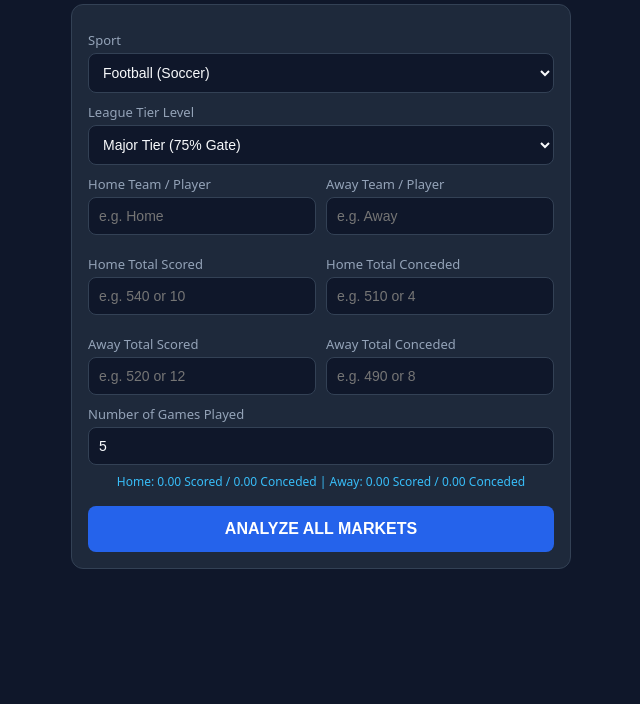
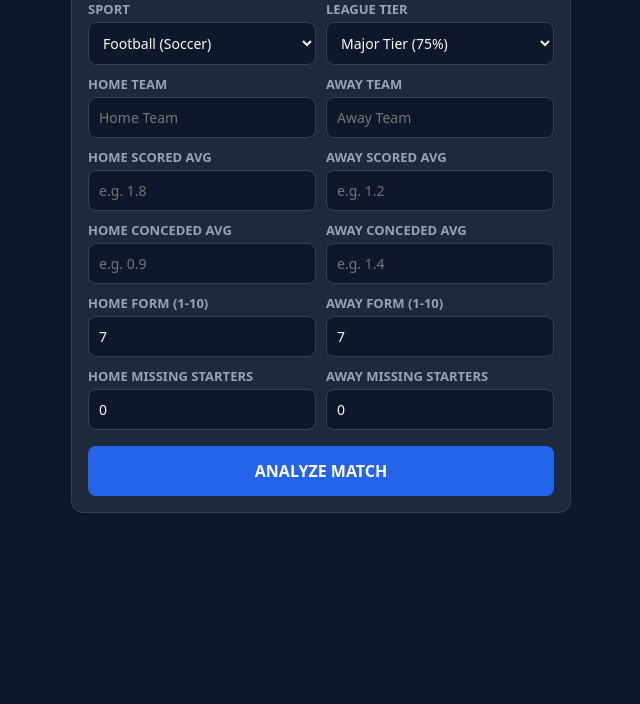
Before and after one commit to SurviveLabs/sport-prediction-app., a website: page public/index.html in a window 1280 px wide. Shown: the part 96-800 px from the top of the page, without its empty margins (319-959 px from the left). Drawn offline with Linux system fonts and the light colour scheme.

Commit message:
Enhance PWA settings and form structure
Refactor HTML structure and improve form inputs for match prediction.

```diff
--- a/public/index.html
+++ b/public/index.html
@@ -1,10 +1,17 @@
 <!DOCTYPE html>
 <html lang="en">
-    <!-- PWA Manifest Link -->
-    <link rel="manifest" href="/manifest.json" />
-<meta name="theme-color" content="#0f172a" />
-<meta name="mobile-web-app-capable" content="yes" />
-<meta name="apple-mobile-web-app-status-bar-style" content="black-translucent" />
+<head>
+  <meta charset="UTF-8">
+  <meta name="viewport" content="width=device-width, initial-scale=1.0, maximum-scale=1.0, user-scalable=no">
+  <title>MATCHDAY - Sports Prediction Engine</title>
+
+  <!-- PWA & Mobile Settings -->
+  <link rel="manifest" href="/manifest.json">
+  <meta name="theme-color" content="#0f172a">
+  <meta name="mobile-web-app-capable" content="yes">
+  <meta name="apple-mobile-web-app-status-bar-style" content="black-translucent">
+
+  <!-- Service Worker Registration -->
   <script>
     if ('serviceWorker' in navigator) {
       window.addEventListener('load', () => {
@@ -15,12 +22,6 @@
     }
   </script>
 
-</head>
-<head>
-  <link rel="manifest" href="/manifest.json" />
-  <meta charset="UTF-8" />
-  <meta name="viewport" content="width=device-width, initial-scale=1.0" />
-  <title>MATCHDAY - Sports Prediction Engine</title>
   <style>
     :root {
       --bg: #0f172a;
@@ -30,95 +31,26 @@
       --text: #f8fafc;
       --muted: #94a3b8;
       --border: #334155;
+      --danger: #ef4444;
     }
-    body {
-      margin: 0;
-      padding: 16px;
-      background: var(--bg);
-      color: var(--text);
-      font-family: system-ui, -apple-system, sans-serif;
-    }
-    .container {
-      max-width: 500px;
-      margin: 0 auto;
-    }
-    h1 {
-      text-align: center;
-      margin-bottom: 20px;
-      letter-spacing: 1px;
-    }
-    .card {
-      background: var(--card);
-      border: 1px solid var(--border);
-      border-radius: 12px;
-      padding: 16px;
-      margin-bottom: 16px;
-    }
-    label {
-      display: block;
-      font-size: 13px;
-      color: var(--muted);
-      margin: 10px 0 4px;
-    }
-    select, input {
-      width: 100%;
-      padding: 10px;
-      background: #0f172a;
-      border: 1px solid var(--border);
-      border-radius: 8px;
-      color: var(--text);
-      box-sizing: border-box;
-      font-size: 14px;
-    }
-    .grid {
-      display: grid;
-      grid-template-columns: 1fr 1fr;
-      gap: 10px;
-    }
-    button {
-      width: 100%;
-      padding: 14px;
-      background: var(--accent);
-      color: white;
-      border: none;
-      border-radius: 8px;
-      font-weight: bold;
-      font-size: 16px;
-      cursor: pointer;
-      margin-top: 16px;
-    }
-    button:hover { opacity: 0.9; }
-    .quick-box {
-      font-size: 12px;
-      color: #38bdf8;
-      margin-top: 8px;
-      text-align: center;
-    }
-    .output-box {
-      display: none;
-      margin-top: 20px;
-    }
-    .badge {
-      display: inline-block;
-      padding: 4px 8px;
-      border-radius: 4px;
-      font-size: 12px;
-      font-weight: bold;
-      background: var(--green);
-    }
-    .scoreline {
-      font-size: 28px;
-      font-weight: bold;
-      text-align: center;
-      margin: 10px 0;
-    }
-    .market-row {
-      display: flex;
-      justify-content: space-between;
-      padding: 8px 0;
-      border-bottom: 1px solid var(--border);
-      font-size: 14px;
-    }
+    * { box-sizing: border-box; margin: 0; padding: 0; font-family: system-ui, -apple-system, sans-serif; }
+    body { background: var(--bg); color: var(--text); padding: 16px; display: flex; justify-content: center; }
+    .container { max-width: 500px; width: 100%; margin: 0 auto; }
+    h1 { text-align: center; margin-bottom: 20px; letter-spacing: 1px; color: #38bdf8; font-size: 1.5rem; }
+    .card { background: var(--card); border: 1px solid var(--border); border-radius: 12px; padding: 16px; margin-bottom: 16px; }
+    label { display: block; font-size: 13px; color: var(--muted); margin: 10px 0 4px; font-weight: 600; text-transform: uppercase; }
+    select, input { width: 100%; padding: 10px; background: #0f172a; border: 1px solid var(--border); border-radius: 8px; color: var(--text); font-size: 14px; }
+    .grid { display: grid; grid-template-columns: 1fr 1fr; gap: 10px; }
+    button { width: 100%; padding: 14px; background: var(--accent); color: white; border: none; border-radius: 8px; font-weight: 700; font-size: 1rem; cursor: pointer; margin-top: 16px; }
+    button:active { opacity: 0.8; }
+    .badge { display: inline-block; padding: 4px 8px; border-radius: 4px; font-size: 0.75rem; font-weight: 700; text-transform: uppercase; margin-bottom: 10px; }
+    .badge-pass { background: rgba(22, 163, 74, 0.2); color: #4ade80; border: 1px solid #22c55e; }
+    .badge-skip { background: rgba(239, 68, 68, 0.2); color: #f87171; border: 1px solid var(--danger); }
+    .market-row { display: flex; justify-content: space-between; align-items: center; padding: 8px 0; border-bottom: 1px solid var(--border); }
+    .market-row:last-child { border-bottom: none; }
+    .market-name { font-size: 0.85rem; }
+    .market-odds { font-size: 0.85rem; font-weight: 700; color: #38bdf8; }
+    #results { display: none; }
   </style>
 </head>
 <body>
@@ -126,153 +58,154 @@
 <div class="container">
   <h1>MATCHDAY</h1>
 
-  <div class="card">
+  <form id="predictForm" class="card">
+    <div class="grid">
+      <div>
         <label for="sportSelect">Sport</label>
         <select id="sportSelect">
           <option value="football">Football (Soccer)</option>
           <option value="basketball">Basketball</option>
         </select>
-
-    <label for="tierSelect">League Tier Level</label>
+      </div>
+      <div>
+        <label for="tierSelect">League Tier</label>
         <select id="tierSelect">
-      <option value="major">Major Tier (75% Gate)</option>
-      <option value="lower">Lower / Regional Tier (80% Gate)</option>
+          <option value="major">Major Tier (75%)</option>
+          <option value="lower">Lower Tier (80%)</option>
         </select>
+      </div>
+    </div>
 
     <div class="grid">
       <div>
-        <label for="homeName">Home Team / Player</label>
-        <input type="text" id="homeName" placeholder="e.g. Home" />
+        <label for="homeName">Home Team</label>
+        <input type="text" id="homeName" placeholder="Home Team">
       </div>
       <div>
-        <label for="awayName">Away Team / Player</label>
-        <input type="text" id="awayName" placeholder="e.g. Away" />
+        <label for="awayName">Away Team</label>
+        <input type="text" id="awayName" placeholder="Away Team">
       </div>
     </div>
 
-    <!-- Home Team Totals -->
-    <div class="grid" style="margin-top: 10px;">
+    <!-- Scored Stats -->
+    <div class="grid">
       <div>
-        <label for="homeTotalScored">Home Total Scored</label>
-        <input type="number" id="homeTotalScored" placeholder="e.g. 540 or 10" oninput="updateAverages()" />
+        <label for="homeAvgScored">Home Scored Avg</label>
+        <input type="number" step="0.01" id="homeAvgScored" placeholder="e.g. 1.8" required>
       </div>
       <div>
-        <label for="homeTotalConceded">Home Total Conceded</label>
-        <input type="number" id="homeTotalConceded" placeholder="e.g. 510 or 4" oninput="updateAverages()" />
+        <label for="awayAvgScored">Away Scored Avg</label>
+        <input type="number" step="0.01" id="awayAvgScored" placeholder="e.g. 1.2" required>
       </div>
     </div>
 
-    <!-- Away Team Totals -->
-    <div class="grid" style="margin-top: 10px;">
+    <!-- Conceded Stats -->
+    <div class="grid">
       <div>
-        <label for="awayTotalScored">Away Total Scored</label>
-        <input type="number" id="awayTotalScored" placeholder="e.g. 520 or 12" oninput="updateAverages()" />
+        <label for="homeAvgConceded">Home Conceded Avg</label>
+        <input type="number" step="0.01" id="homeAvgConceded" placeholder="e.g. 0.9" required>
       </div>
       <div>
-        <label for="awayTotalConceded">Away Total Conceded</label>
-        <input type="number" id="awayTotalConceded" placeholder="e.g. 490 or 8" oninput="updateAverages()" />
+        <label for="awayAvgConceded">Away Conceded Avg</label>
+        <input type="number" step="0.01" id="awayAvgConceded" placeholder="e.g. 1.4" required>
       </div>
     </div>
 
-    <label for="gamesCount">Number of Games Played</label>
-    <input type="number" id="gamesCount" value="5" oninput="updateAverages()" />
-
-    <!-- Real-Time Calculated Average Display -->
-    <div class="quick-box" id="calculatedAveragesDisplay">
-      Home: 0.00 Scored / 0.00 Conceded | Away: 0.00 Scored / 0.00 Conceded
+    <!-- Deep Prediction Inputs -->
+    <div class="grid">
+      <div>
+        <label for="homeFormWeight">Home Form (1-10)</label>
+        <input type="number" id="homeFormWeight" value="7" min="1" max="10">
+      </div>
+      <div>
+        <label for="awayFormWeight">Away Form (1-10)</label>
+        <input type="number" id="awayFormWeight" value="7" min="1" max="10">
+      </div>
     </div>
 
-    <!-- Hidden values passed to API -->
-    <input type="hidden" id="homeAvgScored" value="0" />
-    <input type="hidden" id="homeAvgConceded" value="0" />
-    <input type="hidden" id="awayAvgScored" value="0" />
-    <input type="hidden" id="awayAvgConceded" value="0" />
-
-    <button onclick="runPrediction()">ANALYZE ALL MARKETS</button>
+    <div class="grid">
+      <div>
+        <label for="homeKeyAbsences">Home Missing Starters</label>
+        <input type="number" id="homeKeyAbsences" value="0" min="0" max="5">
+      </div>
+      <div>
+        <label for="awayKeyAbsences">Away Missing Starters</label>
+        <input type="number" id="awayKeyAbsences" value="0" min="0" max="5">
+      </div>
     </div>
 
-  <!-- Output Display Card -->
-  <div class="card output-box" id="resultsCard">
-    <div style="text-align: center;">
-      <span class="badge" id="passBadge">PASSED FILTER</span>
-    </div>
-    <div class="scoreline" id="expectedScore">0 - 0</div>
-    <div id="marketsContainer"></div>
+    <button type="submit" id="submitBtn">ANALYZE MATCH</button>
+  </form>
+
+  <div id="results" class="card">
+    <div id="statusBadge" class="badge"></div>
+    <h3 id="expectedScore" style="margin-bottom: 12px; font-size: 1.1rem;"></h3>
+    <div id="marketsList"></div>
   </div>
 </div>
 
 <script>
-  function updateAverages() {
-    const games = parseFloat(document.getElementById('gamesCount').value) || 1;
+  document.getElementById('predictForm').addEventListener('submit', async (e) => {
+    e.preventDefault();
+    const btn = document.getElementById('submitBtn');
+    btn.innerText = 'PROCESSING...';
+    btn.disabled = true;
 
-    const hScored = parseFloat(document.getElementById('homeTotalScored').value) || 0;
-    const hConceded = parseFloat(document.getElementById('homeTotalConceded').value) || 0;
-    const aScored = parseFloat(document.getElementById('awayTotalScored').value) || 0;
-    const aConceded = parseFloat(document.getElementById('awayTotalConceded').value) || 0;
-
-    const hAvgS = (hScored / games).toFixed(2);
-    const hAvgC = (hConceded / games).toFixed(2);
-    const aAvgS = (aScored / games).toFixed(2);
-    const aAvgC = (aConceded / games).toFixed(2);
-
-    document.getElementById('homeAvgScored').value = hAvgS;
-    document.getElementById('homeAvgConceded').value = hAvgC;
-    document.getElementById('awayAvgScored').value = aAvgS;
-    document.getElementById('awayAvgConceded').value = aAvgC;
-
-    document.getElementById('calculatedAveragesDisplay').innerText =
-      `Home: ${hAvgS} Scored / ${hAvgC} Conceded | Away: ${aAvgS} Scored / ${aAvgC} Conceded`;
-  }
-
-  async function runPrediction() {
     const payload = {
       sport: document.getElementById('sportSelect').value,
       tier: document.getElementById('tierSelect').value,
       homeName: document.getElementById('homeName').value || 'Home',
       awayName: document.getElementById('awayName').value || 'Away',
-      homeAvgScored: parseFloat(document.getElementById('homeAvgScored').value) || 1.0,
-      homeAvgConceded: parseFloat(document.getElementById('homeAvgConceded').value) || 1.0,
-      awayAvgScored: parseFloat(document.getElementById('awayAvgScored').value) || 1.0,
-      awayAvgConceded: parseFloat(document.getElementById('awayAvgConceded').value) || 1.0
+      homeAvgScored: parseFloat(document.getElementById('homeAvgScored').value) || 0,
+      homeAvgConceded: parseFloat(document.getElementById('homeAvgConceded').value) || 0,
+      awayAvgScored: parseFloat(document.getElementById('awayAvgScored').value) || 0,
+      awayAvgConceded: parseFloat(document.getElementById('awayAvgConceded').value) || 0,
+      homeFormWeight: parseFloat(document.getElementById('homeFormWeight').value) || 7,
+      awayFormWeight: parseFloat(document.getElementById('awayFormWeight').value) || 7,
+      homeKeyAbsences: parseInt(document.getElementById('homeKeyAbsences').value) || 0,
+      awayKeyAbsences: parseInt(document.getElementById('awayKeyAbsences').value) || 0
     };
 
     try {
       const res = await fetch('/api/predict', {
         method: 'POST',
-        headers: {
-          'Content-Type': 'application/json',
-          'Cache-Control': 'no-cache'
-        },
+        headers: { 'Content-Type': 'application/json' },
         body: JSON.stringify(payload)
       });
-
       const data = await res.json();
 
-      document.getElementById('expectedScore').innerText = `${data.expectedScore.home} - ${data.expectedScore.away}`;
+      const resultsDiv = document.getElementById('results');
+      const badgeDiv = document.getElementById('statusBadge');
+      const scoreH3 = document.getElementById('expectedScore');
+      const marketsList = document.getElementById('marketsList');
 
-      const badge = document.getElementById('passBadge');
+      resultsDiv.style.display = 'block';
+
       if (data.passedFilter) {
-        badge.innerText = 'PASSED FILTER';
-        badge.style.background = 'var(--green)';
+        badgeDiv.className = 'badge badge-pass';
+        badgeDiv.innerText = `QUALIFIED (GATE: ${data.requiredGate}%)`;
       } else {
-        badge.innerText = 'HIGH VARIANCE - SKIP';
-        badge.style.background = '#dc2626';
+        badgeDiv.className = 'badge badge-skip';
+        badgeDiv.innerText = `HIGH VARIANCE - SKIP (GATE: ${data.requiredGate}%)`;
       }
 
-      const container = document.getElementById('marketsContainer');
-      container.innerHTML = '';
-      data.markets.forEach(m => {
-        const row = document.createElement('div');
-        row.className = 'market-row';
-        row.innerHTML = `<span><strong>${m.name}</strong></span><span>${m.probability}% (Odds ~${m.fairOdds})</span>`;
-        container.appendChild(row);
+      scoreH3.innerText = `Expected Score: ${payload.homeName} ${data.expectedScore.home} - ${data.expectedScore.away} ${payload.awayName}`;
+
+      marketsList.innerHTML = data.markets.map(m => `
+        <div class="market-row">
+          <div class="market-name">${m.name}</div>
+          <div class="market-odds">${m.probability}% (${m.fairOdds})</div>
+        </div>
+      `).join('');
+
+    } catch (err) {
+      alert('Error fetching prediction. Please check your backend deployment.');
+    } finally {
+      btn.innerText = 'ANALYZE MATCH';
+      btn.disabled = false;
+    }
   });
+</script>
 
-      document.getElementById('resultsCard').style.display = 'block';
-    } catch (err) {
-      alert('Error fetching prediction. Please check inputs.');
-    }
-  }
-</script>
 </body>
 </html>
```
Lines whose indentation alone changed are shown as unchanged.
